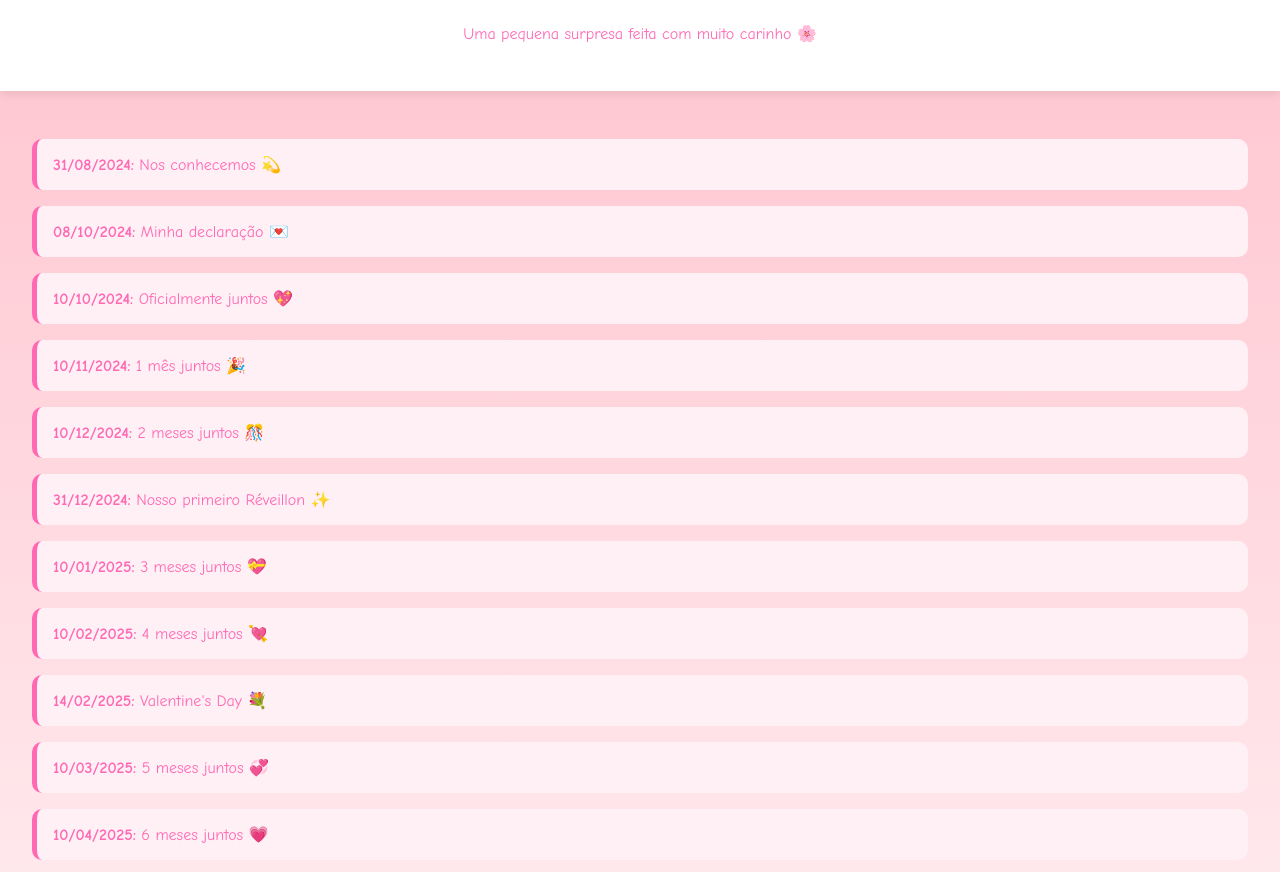
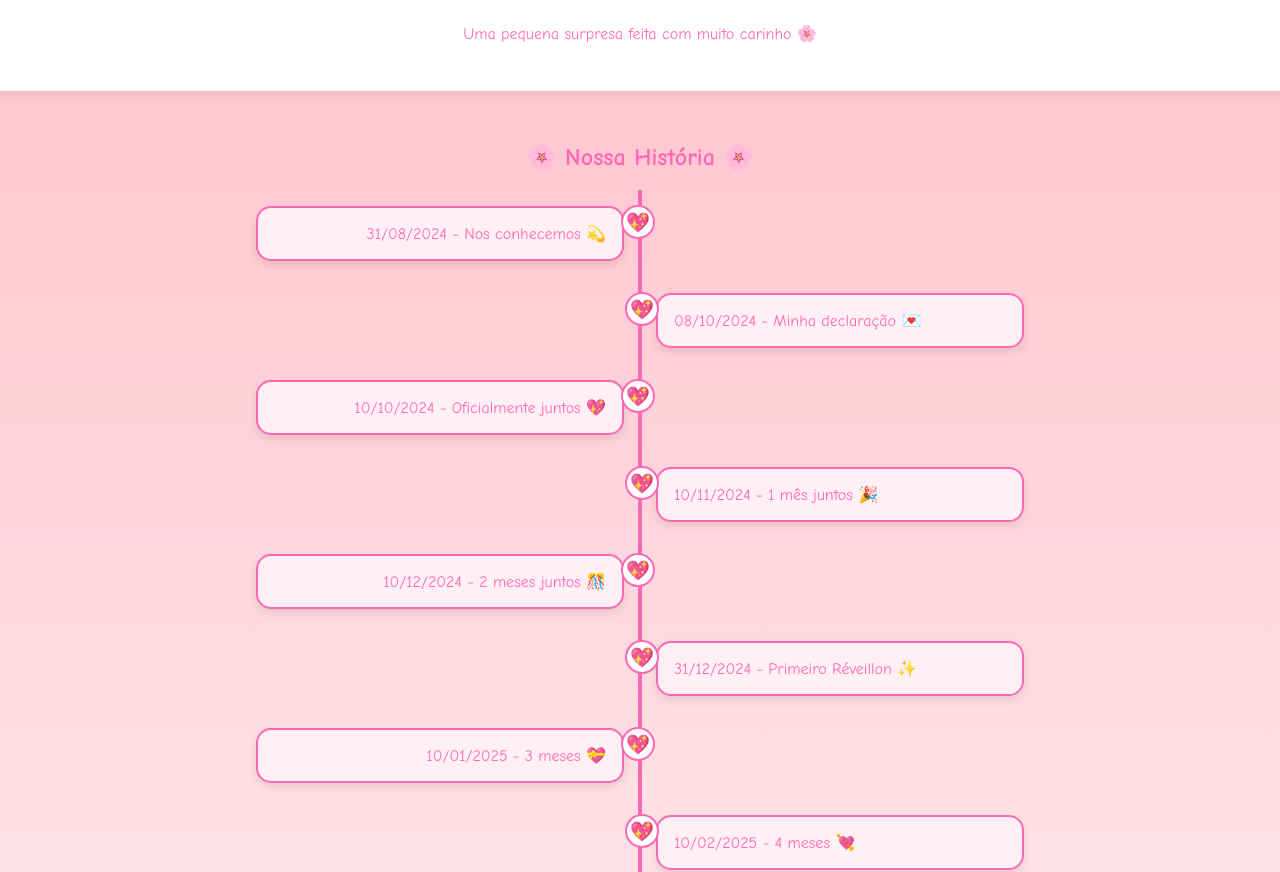
Before and after one commit to IanMiguel-dev/07m, a plain HTML site: page index.html in a window 1280 px wide. Shown: the part 109-981 px from the top of the page. Drawn offline with Linux system fonts and the light colour scheme.

Commit message:
Update index.html

```diff
--- a/index.html
+++ b/index.html
@@ -4,7 +4,7 @@
   <meta charset="UTF-8" />
   <meta name="viewport" content="width=device-width, initial-scale=1.0" />
   <title>7 Meses de Amor 💖</title>
-  <style>
+ <style>
     body {
       margin: 0;
       font-family: 'Comic Sans MS', cursive, sans-serif;
@@ -64,6 +64,78 @@
       padding: 2rem;
       color: #d63384;
     }
+
+    .timeline-container {
+      padding: 2rem 1rem;
+      position: relative;
+    }
+
+    .timeline-vertical {
+      position: relative;
+      max-width: 800px;
+      margin: 0 auto;
+    }
+
+    .timeline-vertical::after {
+      content: '';
+      position: absolute;
+      width: 4px;
+      background-color: #ff69b4;
+      top: 0;
+      bottom: 0;
+      left: 50%;
+      margin-left: -2px;
+    }
+
+    .event {
+      padding: 1rem;
+      position: relative;
+      width: 50%;
+      box-sizing: border-box;
+    }
+
+    .event .content {
+      background: #fff0f5;
+      padding: 1rem;
+      border-radius: 15px;
+      border: 2px solid #ff69b4;
+      box-shadow: 0 4px 8px rgba(0,0,0,0.1);
+      animation: fadeIn 1s ease-in-out;
+    }
+
+    .event.left {
+      left: 0;
+      text-align: right;
+    }
+
+    .event.right {
+      left: 50%;
+      text-align: left;
+    }
+
+    .event::before {
+      content: "💖";
+      position: absolute;
+      width: 30px;
+      height: 30px;
+      top: 15px;
+      background-color: #fff;
+      border: 2px solid #ff69b4;
+      border-radius: 50%;
+      z-index: 1;
+      display: flex;
+      align-items: center;
+      justify-content: center;
+      font-size: 1.2rem;
+    }
+
+    .event.left::before {
+      right: -15px;
+    }
+
+    .event.right::before {
+      left: -15px;
+    }
   </style>
 </head>
 <body>
@@ -74,20 +146,47 @@
     <p>Uma pequena surpresa feita com muito carinho 🌸</p>
   </header>
 
-  <section class="timeline">
-    <div class="month"><strong>31/08/2024:</strong> Nos conhecemos 💫</div>
-    <div class="month"><strong>08/10/2024:</strong> Minha declaração 💌</div>
-    <div class="month"><strong>10/10/2024:</strong> Oficialmente juntos 💖</div>
-    <div class="month"><strong>10/11/2024:</strong> 1 mês juntos 🎉</div>
-    <div class="month"><strong>10/12/2024:</strong> 2 meses juntos 🎊</div>
-    <div class="month"><strong>31/12/2024:</strong> Nosso primeiro Réveillon ✨</div>
-    <div class="month"><strong>10/01/2025:</strong> 3 meses juntos 💝</div>
-    <div class="month"><strong>10/02/2025:</strong> 4 meses juntos 💘</div>
-    <div class="month"><strong>14/02/2025:</strong> Valentine's Day 💐</div>
-    <div class="month"><strong>10/03/2025:</strong> 5 meses juntos 💞</div>
-    <div class="month"><strong>10/04/2025:</strong> 6 meses juntos 💗</div>
-    <div class="month"><strong>10/05/2025:</strong> 7 meses juntos 💓</div>
-  </section>
+ <section class="timeline-container">
+  <h2 style="text-align:center;">🌸 Nossa História 🌸</h2>
+  <div class="timeline-vertical">
+    <div class="event left">
+      <div class="content">31/08/2024 - Nos conhecemos 💫</div>
+    </div>
+    <div class="event right">
+      <div class="content">08/10/2024 - Minha declaração 💌</div>
+    </div>
+    <div class="event left">
+      <div class="content">10/10/2024 - Oficialmente juntos 💖</div>
+    </div>
+    <div class="event right">
+      <div class="content">10/11/2024 - 1 mês juntos 🎉</div>
+    </div>
+    <div class="event left">
+      <div class="content">10/12/2024 - 2 meses juntos 🎊</div>
+    </div>
+    <div class="event right">
+      <div class="content">31/12/2024 - Primeiro Réveillon ✨</div>
+    </div>
+    <div class="event left">
+      <div class="content">10/01/2025 - 3 meses 💝</div>
+    </div>
+    <div class="event right">
+      <div class="content">10/02/2025 - 4 meses 💘</div>
+    </div>
+    <div class="event left">
+      <div class="content">14/02/2025 - Valentine's Day 💐</div>
+    </div>
+    <div class="event right">
+      <div class="content">10/03/2025 - 5 meses 💞</div>
+    </div>
+    <div class="event left">
+      <div class="content">10/04/2025 - 6 meses 💗</div>
+    </div>
+    <div class="event right">
+      <div class="content">10/05/2025 - 7 meses 💓</div>
+    </div>
+  </div>
+</section>
 
   <section class="card">
     <h2>Minha mensagem pra você </h2>
```
